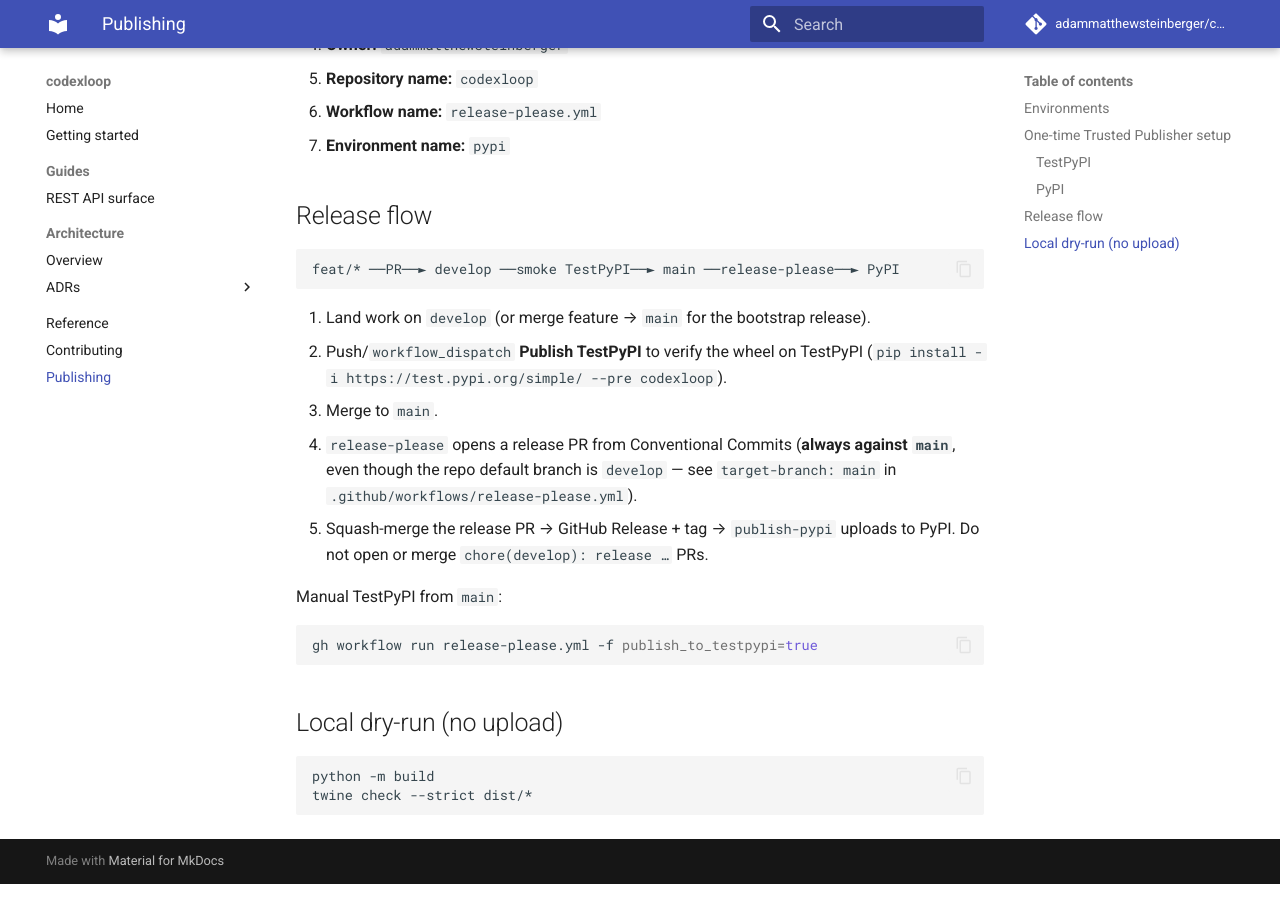
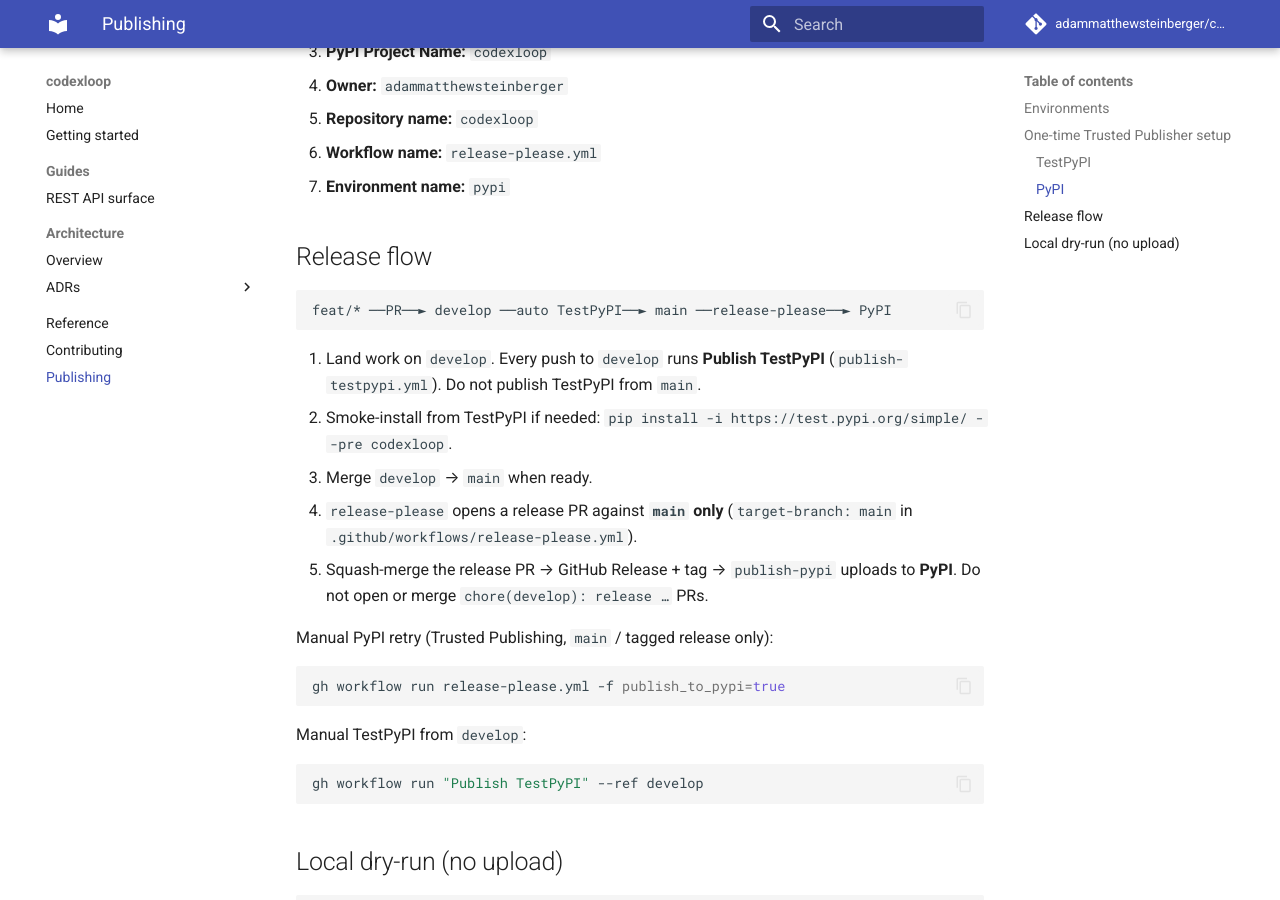
Before and after one commit to adammatthewsteinberger/codexloop, an MkDocs documentation site: the page built from docs/publishing.md, in a window 1280 px wide and 900 px high, scrolled down 1085 px. Built offline with MkDocs 1.6.1 and Material for MkDocs 9.7.7, drawn with Linux system fonts in a browser that asks for light colours; comment, search, counter and statistics services are not loaded; some of the changed text lies outside the part shown.

Commit message:
fix: unstick version CI and keep TestPyPI on develop
Assert --version against package __version__ so release bumps do not
break tests. Drop main→TestPyPI from release-please; only develop
publishes to TestPyPI and only main publishes to PyPI.

Co-authored-by: Cursor <cursoragent@cursor.com>

````diff
--- a/docs/publishing.md
+++ b/docs/publishing.md
@@ -5,10 +5,10 @@
 
 ## Environments
 
-| GitHub Environment | Index | Workflow |
+| GitHub Environment | Index | Branch / workflow |
 |---|---|---|
-| `testpypi` | https://test.pypi.org | `.github/workflows/publish-testpypi.yml` |
-| `pypi` | https://pypi.org | `.github/workflows/release-please.yml` (`publish-pypi`) |
+| `testpypi` | https://test.pypi.org | **`develop`** → `.github/workflows/publish-testpypi.yml` |
+| `pypi` | https://pypi.org | **`main`** → `.github/workflows/release-please.yml` (`publish-pypi`) |
 
 Create them once (repo **Settings → Environments**), or via API as in the
 setup checklist below.
@@ -41,23 +41,29 @@ owner account.
 ## Release flow
 
 ```text
-feat/* ──PR──► develop ──smoke TestPyPI──► main ──release-please──► PyPI
+feat/* ──PR──► develop ──auto TestPyPI──► main ──release-please──► PyPI
 ```
 
-1. Land work on `develop` (or merge feature → `main` for the bootstrap release).
-2. Push/`workflow_dispatch` **Publish TestPyPI** to verify the wheel on
-   TestPyPI (`pip install -i https://test.pypi.org/simple/ --pre codexloop`).
-3. Merge to `main`.
-4. `release-please` opens a release PR from Conventional Commits
-   (**always against `main`**, even though the repo default branch is
-   `develop` — see `target-branch: main` in `.github/workflows/release-please.yml`).
+1. Land work on `develop`. Every push to `develop` runs **Publish TestPyPI**
+   (`publish-testpypi.yml`). Do not publish TestPyPI from `main`.
+2. Smoke-install from TestPyPI if needed:
+   `pip install -i https://test.pypi.org/simple/ --pre codexloop`.
+3. Merge `develop` → `main` when ready.
+4. `release-please` opens a release PR against **`main` only**
+   (`target-branch: main` in `.github/workflows/release-please.yml`).
 5. Squash-merge the release PR → GitHub Release + tag → `publish-pypi`
-   uploads to PyPI. Do not open or merge `chore(develop): release …` PRs.
+   uploads to **PyPI**. Do not open or merge `chore(develop): release …` PRs.
 
-Manual TestPyPI from `main`:
+Manual PyPI retry (Trusted Publishing, `main` / tagged release only):
 
 ```bash
-gh workflow run release-please.yml -f publish_to_testpypi=true
+gh workflow run release-please.yml -f publish_to_pypi=true
+```
+
+Manual TestPyPI from `develop`:
+
+```bash
+gh workflow run "Publish TestPyPI" --ref develop
 ```
 
 ## Local dry-run (no upload)
````
Also changed, not shown: 3 other files.
